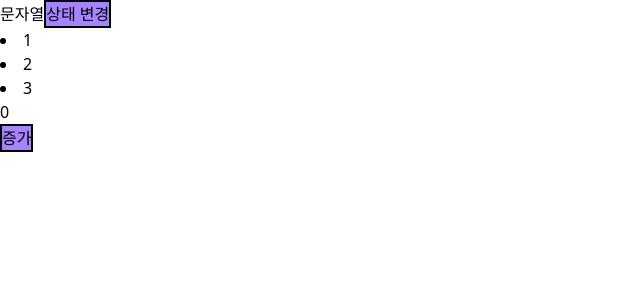
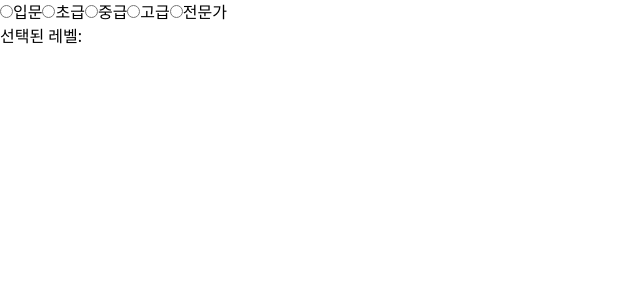
Before and after one commit to qqqkyj/sesac-fullstack-training, a React (Vite) app in the folder react/my-react-app/: page / in a window 1280 px wide. Shown: the top 300 px of the page, without its empty margins (0-640 px from the left). Built offline with nearby package versions, Linux system fonts and the light colour scheme.

Commit message:
state-advance

```diff
--- a/react/my-react-app/src/App.jsx
+++ b/react/my-react-app/src/App.jsx
@@ -1,6 +1,11 @@
 import React from "react";
-import Container from "./components/State/Container";
+import Container from "./components/StateAdvanced/Container";
+import RadioButtons from "./components/StateAdvanced/RadioButtons";
 
 export default function App() {
-	return <Container></Container>;
+	return (
+		<div>
+			<RadioButtons></RadioButtons>
+		</div>
+	);
 }
--- /dev/null
+++ b/react/my-react-app/src/components/StateAdvanced/Container.jsx
@@ -0,0 +1,10 @@
+import React from "react";
+import Form from "./Form";
+
+export default function Container() {
+	return (
+		<div>
+			<Form></Form>
+		</div>
+	);
+}
--- /dev/null
+++ b/react/my-react-app/src/components/StateAdvanced/Form.jsx
@@ -0,0 +1,73 @@
+import React, { use } from "react";
+import { useState } from "react";
+
+export default function Form() {
+	// 입력 요소를 객체로 관리할 상태
+	const [form, setForm] = useState({
+		username: "",
+		age: 0,
+		email: "",
+	});
+
+
+	// 입력 요소의 값을 관리하는 3개의 상태
+	// const [username, setUsername] = useState("");
+	// const [age, setAge] = useState(0);
+	// const [email, setEmail] = useState("");
+
+	// event 객체 : 발생한 이벤트의 정보를 속성으로 저장한 객체
+	function handleChange(event) {
+		// target에서 name속성과 value 속성을 꺼내서 출력
+		const { name, value } = event["target"];
+
+		console.log(name, value);
+
+		// 계산된 속성명을 사용해서 속성명(key)을 변수 name으로 대체
+		const newForm = { ...form, [name]: value };
+
+		// form 상태 변경(업데이트)
+		setForm(newForm);
+	}
+
+	return (
+		<div>
+			<form>
+				{/* 3개의 input 요소의 값(value)을 상태로 관리 */}
+				{/* input 요소의 value 속성은 사용자가 입력한 값 */}
+				{/* 왼쪽 value: 속성/ 오른쪽 {변수} : 상태 변수 */}
+				<input
+					className="border-2"
+					type="text"
+					name="username"
+					value={form["username"]}
+					placeholder="이름"
+					onChange={(event) => {
+						handleChange(event);
+					}}
+				/>
+				<input
+					className="border-2"
+					type="number"
+					name="age"
+					value={form["age"]}
+					onChange={(event) => {
+						handleChange(event);
+					}}
+				/>
+				<input
+					className="border-2"
+					type="email"
+					name="email"
+					value={form["email"]}
+					placeholder="이메일"
+					onChange={(event) => {
+						handleChange(event);
+					}}
+				/>
+				<input type="radio" name="level"/>
+				<input type="radio" name="level"/>
+				<input type="radio" name="level"/>
+			</form>
+		</div>
+	);
+}
--- /dev/null
+++ b/react/my-react-app/src/components/StateAdvanced/RadioButtons.jsx
@@ -0,0 +1,41 @@
+// src/components/StateAdvanced/RadioButtons.jsx
+import { useState } from "react";
+
+export default function RadioButtons() {
+	const [selectedLevel, setSelectedLevel] = useState("");
+
+	const levels = [
+		{ id: 1, value: "입문" },
+		{ id: 2, value: "초급" },
+		{ id: 3, value: "중급" },
+		{ id: 4, value: "고급" },
+		{ id: 5, value: "전문가" },
+	];
+
+	function handleRadioChange(e) {
+		setSelectedLevel(e.target.value);
+	}
+
+	return (
+		<div>
+			{/* 라디오 버튼 목록을 리스트 렌더링을 활용해서 표현 */}
+			{levels.map((level) => (
+				<label key={level.id}>
+					<input
+						type="radio"
+						name="level" // 모든 라디오 버튼을 같은 그룹으로 묶는다
+						value={level.value} // 라디오 버튼의 값
+						// 상태 데이터와 현재 라디오 버튼의 value가 같으면 체크 되어 있다
+						checked={selectedLevel === level.value}
+						// 라디오 버튼의 값이 변경되면 handleRadioChange 함수를 호출한다
+						onChange={(e) => {
+							handleRadioChange(e);
+						}}
+					/>
+					{level.value}
+				</label>
+			))}
+			<p>선택된 레벨: {selectedLevel}</p>
+		</div>
+	);
+}
```
Also changed, not shown: react/my-react-app/src/components/StateAdvanced/README.md (added).
